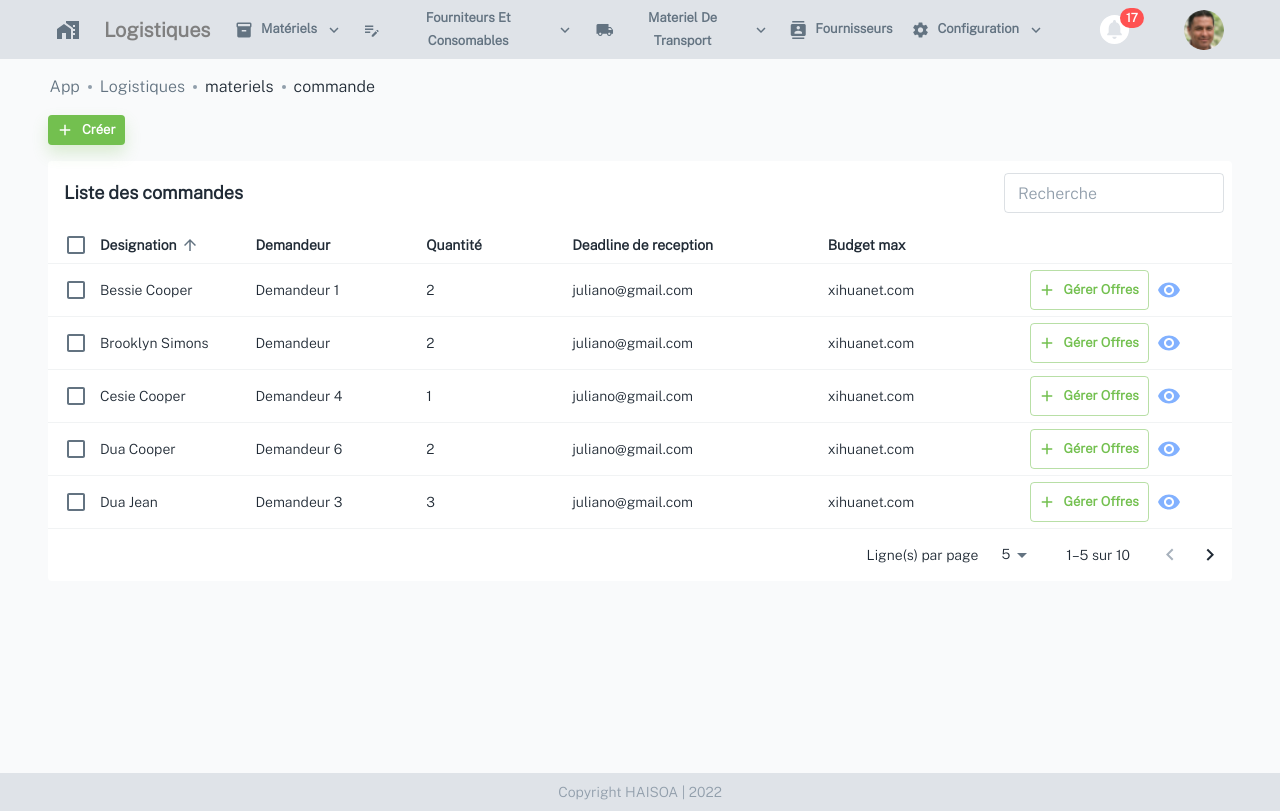
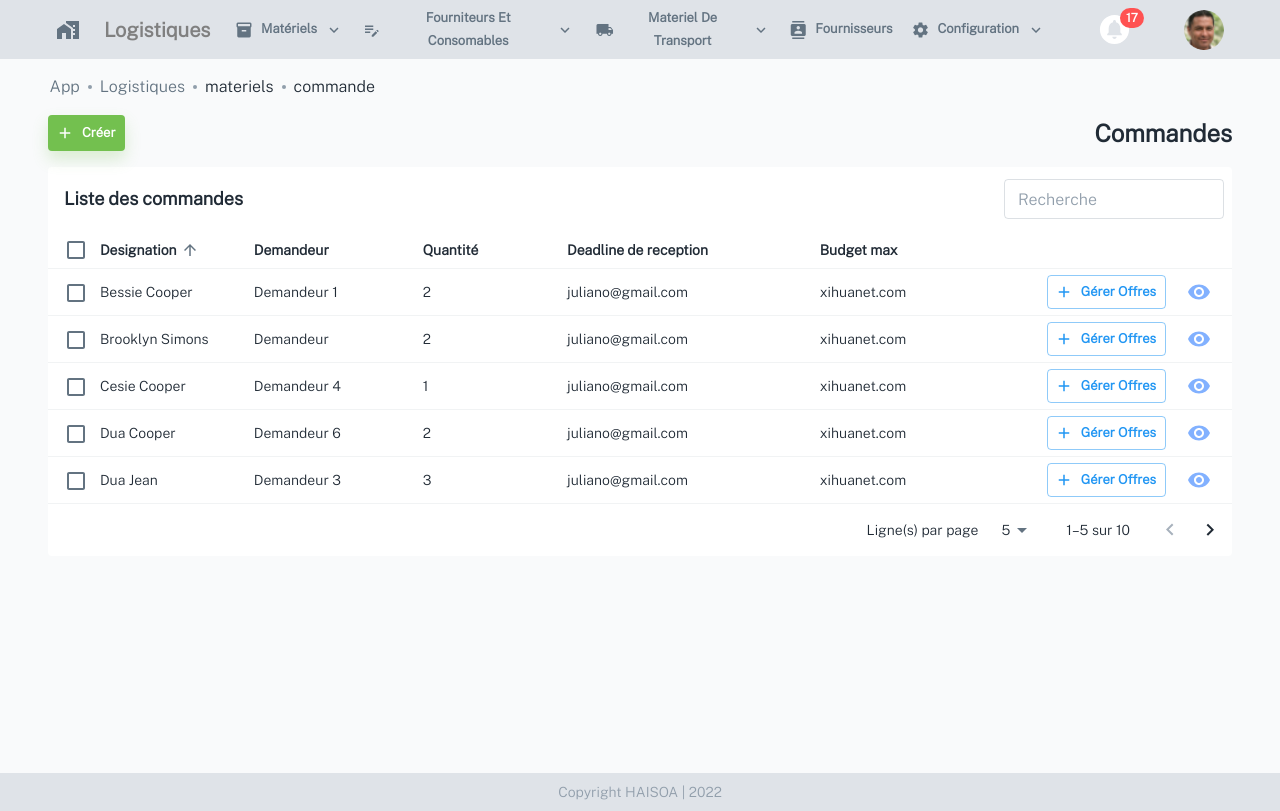
Before and after one commit to tsilefy12/front-logistique, a Next.js app: page /logistique/materiels/commande in a window 1280 px wide. Built offline with nearby package versions, Linux system fonts and the light colour scheme.

Commit message:
add page title, fix btn size

```diff
--- a/components/materiels/commandes/ListCommande.tsx
+++ b/components/materiels/commandes/ListCommande.tsx
@@ -27,8 +27,10 @@ import {
 import DeleteIcon from "@mui/icons-material/Delete";
 import Add from "@mui/icons-material/Add";
 
-
-import { defaultLabelDisplayedRows,labelRowsPerPage } from "../../../config/table.config";
+import {
+  defaultLabelDisplayedRows,
+  labelRowsPerPage,
+} from "../../../config/table.config";
 const ListCommande = () => {
   const [order, setOrder] = React.useState<Order>("asc");
   const [orderBy, setOrderBy] = React.useState<keyof Data>("designation");
@@ -104,6 +106,7 @@ import { defaultLabelDisplayedRows,labelRowsPerPage } from "../../../config/tabl
             Créer
           </Button>
         </Link>
+        <Typography variant="h4">Commandes</Typography>
       </SectionNavigation>
       <SectionTable>
         <Box sx={{ width: "100%" }}>
@@ -144,7 +147,9 @@ import { defaultLabelDisplayedRows,labelRowsPerPage } from "../../../config/tabl
                         >
                           <TableCell
                             padding="checkbox"
-                              onClick={(event) => handleClick(event, row.designation)}
+                            onClick={(event) =>
+                              handleClick(event, row.designation)
+                            }
                           >
                             <Checkbox
                               color="primary"
@@ -165,27 +170,37 @@ import { defaultLabelDisplayedRows,labelRowsPerPage } from "../../../config/tabl
                           </TableCell>
                           <TableCell align="left">{row.demandeur}</TableCell>
                           <TableCell align="left">{row.quantite}</TableCell>
-                            <TableCell align="left">{row.deadline_reception}</TableCell>
+                          <TableCell align="left">
+                            {row.deadline_reception}
+                          </TableCell>
                           <TableCell align="left">{row.budget_max}</TableCell>
 
                           <TableCell align="right">
                             <BtnActionContainer
                               direction="row"
-                                justifyContent="center"
+                              justifyContent="right"
                             >
                               <Link href="contracts/1">
-                                    <Button variant="outlined" size="small" startIcon={<Add />}>Gérer Offres</Button>
+                                <Button
+                                  variant="outlined"
+                                  size="small"
+                                  startIcon={<Add />}
+                                  color="info"
+                                  sx={{ mr: 2 }}
+                                >
+                                  Gérer Offres
+                                </Button>
                               </Link>
                               <Link href="contracts/1">
                                 <IconButton
                                   color="accent"
                                   aria-label="Details"
                                   component="span"
+                                  size="small"
                                 >
                                   <VisibilityIcon />
                                 </IconButton>
                               </Link>
-
                             </BtnActionContainer>
                           </TableCell>
                         </TableRow>
```
Lines whose indentation alone changed are shown as unchanged.
